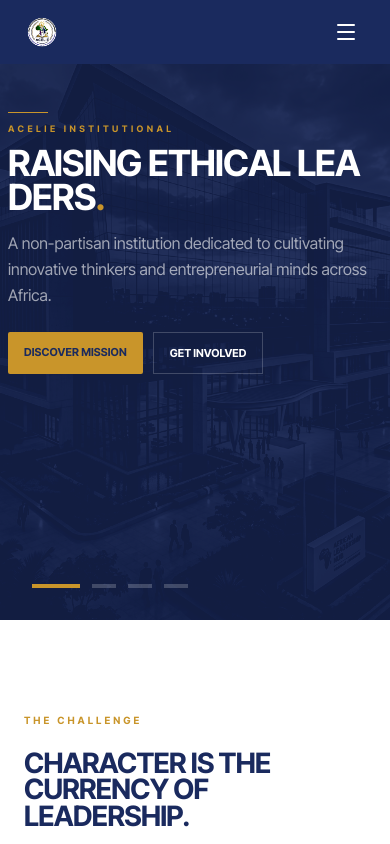
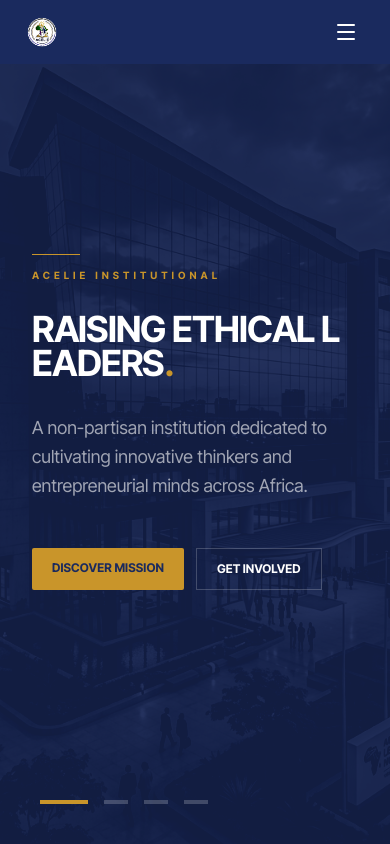
Before and after one commit to felixon/Acelie-Website, a React (Vite) app: page / in a window 390 px wide. Shown: the top 844 px of the page. Built offline with nearby package versions, Linux system fonts and the light colour scheme.

Commit message:
Revert mobile hero spacing changes

```diff
--- a/src/pages/Home.tsx
+++ b/src/pages/Home.tsx
@@ -257,7 +257,7 @@
     <div ref={motionRootRef} className="overflow-hidden bg-offwhite">
       <div ref={cursorRef} className="anime-cursor hidden lg:block" />
       {/* Hero Slideshow Section */}
-      <section className="gsap-hero relative flex min-h-[620px] items-start overflow-hidden px-6 surface-dark md:h-screen md:min-h-[700px] md:items-center">
+      <section className="gsap-hero relative h-screen min-h-[700px] flex items-center surface-dark px-6 overflow-hidden">
         <AnimatePresence mode="wait">
           <motion.div
             key={currentSlide}
@@ -276,20 +276,20 @@
                <div className="absolute inset-0 bg-navy/80 mix-blend-multiply" />
             </div>
 
-            <div className="relative z-10 mx-auto flex h-full w-full max-w-[1440px] items-start px-2 pt-28 md:items-center md:px-16 md:pt-0">
-              <div className="max-w-4xl pb-20 md:pb-0">
+            <div className="max-w-[1440px] mx-auto w-full h-full flex items-center relative z-10 px-8 md:px-16">
+              <div className="max-w-4xl">
                 <motion.div
                   initial={{ opacity: 0, y: 30 }}
                   animate={{ opacity: 1, y: 0 }}
                   transition={{ duration: 0.8, delay: 0.3 }}
                 >
-                  <div className="mb-3 md:mb-8">
-                    <div className="anime-hero-line mb-3 h-px w-10 origin-left bg-gold md:mb-4 md:w-12" />
-                    <h4 className="anime-hero-copy text-[9px] font-bold uppercase tracking-[0.38em] text-gold md:text-xs md:tracking-[0.4em]">
+                  <div className="mb-8">
+                    <div className="anime-hero-line w-12 h-px bg-gold mb-4 origin-left" />
+                    <h4 className="anime-hero-copy font-bold text-[10px] md:text-xs tracking-[0.4em] text-gold uppercase">
                       {HERO_SLIDES[currentSlide].tagline}
                     </h4>
                   </div>
-                  <h1 className="display-xl mb-4 max-w-5xl text-white md:mb-8" aria-label={HERO_SLIDES[currentSlide].title}>
+                  <h1 className="display-xl text-white mb-8 max-w-5xl" aria-label={HERO_SLIDES[currentSlide].title}>
                     <span aria-hidden="true">
                       {HERO_SLIDES[currentSlide].title.split('.')[0].split('').map((char, index) => (
                         <span key={`${currentSlide}-${char}-${index}`} className="anime-hero-char inline-block will-change-transform">
@@ -299,15 +299,15 @@
                       <span className="anime-hero-char inline-block text-gold">.</span>
                     </span>
                   </h1>
-                  <p className="anime-hero-copy mb-6 max-w-xl font-body text-base leading-relaxed text-white/60 md:mb-12 md:text-2xl">
+                  <p className="anime-hero-copy text-white/60 text-lg md:text-2xl font-body max-w-xl mb-12 leading-relaxed">
                     {HERO_SLIDES[currentSlide].subtitle}
                   </p>
 
-                  <div className="anime-hero-copy flex flex-row flex-wrap gap-2.5 md:gap-3">
-                    <Link to="/about" className="anime-hover btn-primary px-4 py-3 text-[11px] md:px-5 md:text-xs">
+                  <div className="anime-hero-copy flex flex-row flex-wrap gap-3">
+                    <Link to="/about" className="anime-hover btn-primary text-xs px-5 py-3">
                       DISCOVER MISSION
                     </Link>
-                    <Link to="/get-involved" className="anime-hover rounded-none border border-white/20 px-4 py-3 text-[11px] font-bold text-white transition-colors hover:bg-white hover:text-navy md:px-5 md:text-xs">
+                    <Link to="/get-involved" className="anime-hover border border-white/20 text-white font-bold text-xs px-5 py-3 rounded-none hover:bg-white hover:text-navy transition-colors">
                       GET INVOLVED
                     </Link>
                   </div>
@@ -323,7 +323,7 @@
         </svg>
 
         {/* Slide Indicators */}
-        <div className="absolute bottom-8 left-8 z-20 flex gap-3 md:bottom-10 md:left-10 md:gap-4">
+        <div className="absolute bottom-10 left-10 flex gap-4 z-20">
           {HERO_SLIDES.map((_, i) => (
             <button
               key={i}
```
